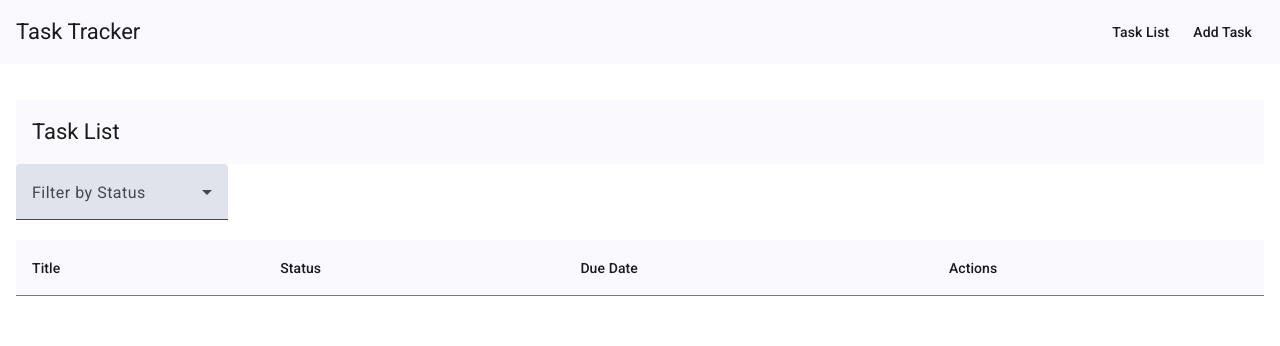
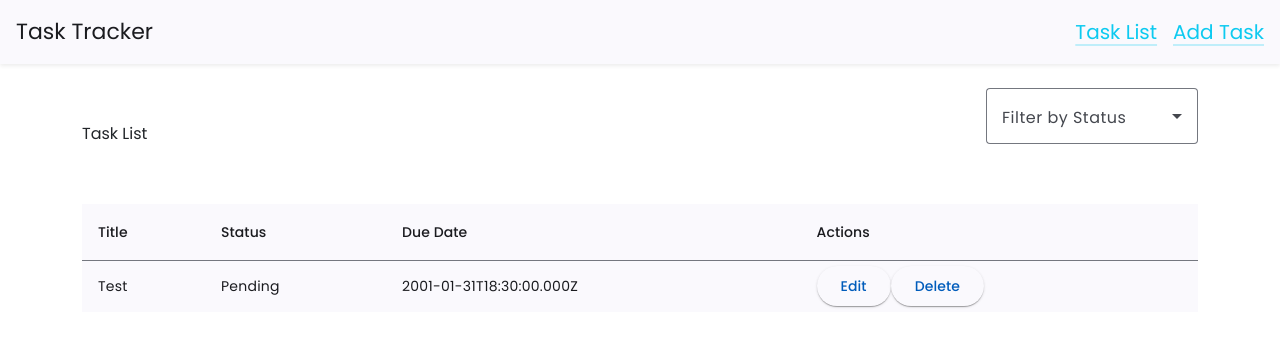
Before and after one commit to crownz3/task-tracker, an Angular app: page /tasks in a window 1280 px wide. Shown: the top 346 px of the page. Built offline with nearby package versions, Linux system fonts and the light colour scheme; data requests are answered from the project's data file.

Commit message:
Update routes

```diff
--- a/angular.json
+++ b/angular.json
@@ -17,7 +17,8 @@
             "index": "src/index.html",
             "browser": "src/main.ts",
             "polyfills": [
-              "zone.js"
+              "zone.js",
+              "@angular/localize/init"
             ],
             "tsConfig": "tsconfig.app.json",
             "assets": [
@@ -27,6 +28,7 @@
               }
             ],
             "styles": [
+              "node_modules/bootstrap/dist/css/bootstrap.min.css",
               "@angular/material/prebuilt-themes/azure-blue.css",
               "src/styles.css"
             ],
@@ -76,7 +78,8 @@
           "options": {
             "polyfills": [
               "zone.js",
-              "zone.js/testing"
+              "zone.js/testing",
+              "@angular/localize/init"
             ],
             "tsConfig": "tsconfig.spec.json",
             "assets": [
@@ -88,9 +91,11 @@
             "styles": [
               "@angular/material/prebuilt-themes/azure-blue.css",
               "src/styles.css",
-              "node_modules/bootstrap/dist/css/bootstrap.min.css"
+              "node_modules/bootstrap/dist/css/bootstrap.css"
             ],
-            "scripts": []
+            "scripts": [
+               "node_modules/bootstrap/dist/js/bootstrap.bundle.min.js"
+            ]
           }
         }
       }
--- a/db.json
+++ b/db.json
@@ -1,3 +1,11 @@
 {
-  "tasks": []
+  "tasks": [
+    {
+      "id": 0,
+      "title": "Test",
+      "description": "Test desc",
+      "status": "Pending",
+      "dueDate": "2001-01-31T18:30:00.000Z"
+    }
+  ]
 }
--- a/package.json
+++ b/package.json
@@ -20,6 +20,8 @@
     "@angular/platform-browser": "^19.1.0",
     "@angular/platform-browser-dynamic": "^19.1.0",
     "@angular/router": "^19.1.0",
+    "@ng-bootstrap/ng-bootstrap": "^18.0.0",
+    "@popperjs/core": "^2.11.8",
     "bootstrap": "^5.3.3",
     "json-server": "^1.0.0-beta.3",
     "rxjs": "~7.8.0",
@@ -30,6 +32,7 @@
     "@angular-devkit/build-angular": "^19.1.4",
     "@angular/cli": "^19.1.4",
     "@angular/compiler-cli": "^19.1.0",
+    "@angular/localize": "^19.1.0",
     "@types/jasmine": "~5.1.0",
     "jasmine-core": "~5.5.0",
     "karma": "~6.4.0",
--- a/src/app/app.component.css
+++ b/src/app/app.component.css
@@ -1,7 +1,11 @@
 .spacer {
-    flex: 1;
-  }
-  .container {
-    margin-top: 20px;
-    padding: 16px;
-  }
+  flex: 1;
+}
+
+
+
+.active {
+  font-weight: bold;
+  text-decoration: underline;
+  color: #0d6efd !important;
+}
--- a/src/app/app.component.html
+++ b/src/app/app.component.html
@@ -1,11 +1,16 @@
-<mat-toolbar color="primary">
+<mat-toolbar  class="shadow-sm ">
   <span>Task Tracker</span>
   <span class="spacer"></span>
-  <button mat-button routerLink="/tasks">Task List</button>
-  <button mat-button (click)="navigateToTaskForm()">Add Task</button>
-
+  <div>
+    <a routerLink="/tasks"
+      class="me-3 link-info link-offset-2 link-underline-opacity-25 link-underline-opacity-100-hover fs-5 text-capitalize">Task
+      List</a>
+    <a routerLink="/task-form"
+      class="link-info link-offset-2 link-underline-opacity-25 link-underline-opacity-100-hover fs-5 text-capitalize">Add
+      task</a>
+  </div>
 </mat-toolbar>
 
-<div class="container">
+<div >
   <router-outlet></router-outlet>
 </div>
--- a/src/app/app.component.ts
+++ b/src/app/app.component.ts
@@ -1,12 +1,13 @@
 import { Component } from '@angular/core';
-import { Router, RouterOutlet } from '@angular/router';
+import { Router, RouterModule, RouterOutlet } from '@angular/router';
 import { MaterialModule } from './models and helpers/material.module';
 import { HttpClient, HttpClientModule } from '@angular/common/http';
 import { TaskService } from './models and helpers/task.service';
+import { AppRoutingModule } from './app.routes';
 
 @Component({
   selector: 'app-root',
-  imports: [RouterOutlet,MaterialModule,HttpClientModule],
+  imports: [RouterOutlet,MaterialModule,HttpClientModule,RouterModule],
   templateUrl: './app.component.html',
   styleUrl: './app.component.css',
   providers:[TaskService]
--- a/src/app/components/task-form/task-form.component.html
+++ b/src/app/components/task-form/task-form.component.html
@@ -1,10 +1,11 @@
 <div class="container mt-4">
   <mat-card>
-      <mat-card-header>
+    <mat-card-header class="mb-2">
       <mat-card-title>Create or Edit Task</mat-card-title>
     </mat-card-header>
     <mat-card-content>
-        <form [formGroup]="taskForm" (ngSubmit)="onSubmit()" class="form">
+      <form [formGroup]="taskForm" (ngSubmit)="onSubmit()" class="col-12">
+        <div class="col-12 d-flex justify-content-between">
           <mat-form-field appearance="fill" class="full-width">
             <mat-label>Title</mat-label>
             <input matInput formControlName="title" />
@@ -13,7 +14,7 @@
 
           <mat-form-field appearance="fill" class="full-width">
             <mat-label>Description</mat-label>
-            <textarea matInput formControlName="description"></textarea>
+            <input matInput formControlName="description" />
           </mat-form-field>
 
           <mat-form-field appearance="fill" class="full-width">
@@ -32,6 +33,7 @@
             <mat-datepicker #picker></mat-datepicker>
             <mat-error *ngIf="taskForm.controls['dueDate'].invalid">Due date is required.</mat-error>
           </mat-form-field>
+        </div>
 
         <div class="actions">
           <button mat-raised-button color="primary" type="submit" [disabled]="taskForm.invalid">
--- a/src/app/components/task-list/task-list.component.html
+++ b/src/app/components/task-list/task-list.component.html
@@ -1,10 +1,9 @@
-<div class="mat-elevation-z8 container mt-4">
-    <mat-toolbar color="primary" class="mb-4">
-      <span>Task List</span>
-    </mat-toolbar>
+<div class="mat-elevation-z8 container mt-4 col-12">
+  <section  class="mb-4 d-flex justify-content-between align-items-center col-12">
 
-    <div class="filters mb-3">
-      <mat-form-field appearance="fill" class="filter-field">
+    <div> <span>Task List</span></div>
+    <div class=" mb-3">
+      <mat-form-field appearance="outline" class="filter-field">
         <mat-label>Filter by Status</mat-label>
         <mat-select (selectionChange)="filterByStatus($event.value)">
           <mat-option value="">All</mat-option>
@@ -14,6 +13,9 @@
         </mat-select>
       </mat-form-field>
     </div>
+  </section>
+
+
 
   <table mat-table [dataSource]="filteredTasks" class="mat-elevation-z8">
 
--- a/src/main.ts
+++ b/src/main.ts
@@ -1,3 +1,5 @@
+/// <reference types="@angular/localize" />
+
 import { bootstrapApplication } from '@angular/platform-browser';
 import { appConfig } from './app/app.config';
 import { AppComponent } from './app/app.component';
--- a/src/styles.css
+++ b/src/styles.css
@@ -1,4 +1,18 @@
 /* You can add global styles to this file, and also import other style files */
 @import url('https://fonts.googleapis.com/css2?family=Poppins:ital,wght@0,100;0,200;0,300;0,400;0,500;0,600;0,700;0,800;0,900;1,100;1,200;1,300;1,400;1,500;1,600;1,700;1,800;1,900&display=swap');
-html, body { height: 100%; }
-body { margin: 0; font-family: 'Poppins', sans-serif; }
+
+
+*{
+    font-family: 'Poppins', sans-serif;
+
+}
+
+html,
+body {
+    height: 100%;
+}
+
+body {
+    margin: 0;
+
+}
--- a/tsconfig.app.json
+++ b/tsconfig.app.json
@@ -4,7 +4,9 @@
   "extends": "./tsconfig.json",
   "compilerOptions": {
     "outDir": "./out-tsc/app",
-    "types": []
+    "types": [
+      "@angular/localize"
+    ]
   },
   "files": [
     "src/main.ts"
```
Also changed, not shown: 2 other files (tests, documents, lock files or other folders). Lines whose indentation alone changed are shown as unchanged.
